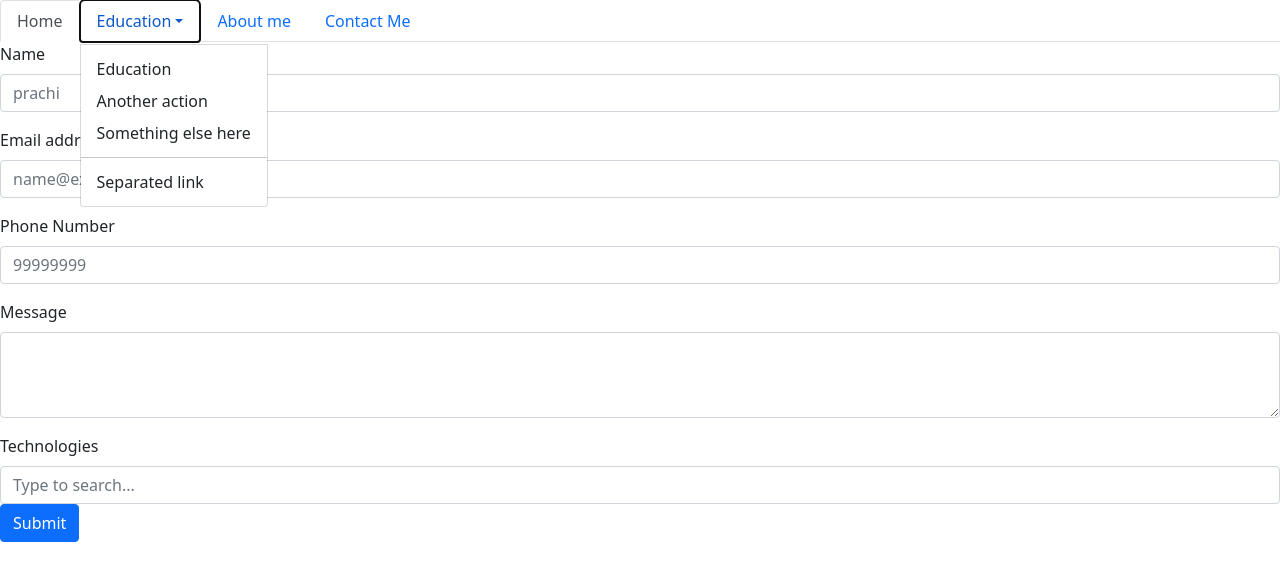
After one commit to prachi0011/Django, a Django app: template prachi/templates/contact.html in a window 1280 px wide, after a click on "Education". The commit adds this page. Shown: the top 581 px of the page. Run offline with Django 4.2, Linux system fonts and the light colour scheme; the template is opened without the code that fills it, so the values that code supplies are empty.

Commit message:
templates and other various html file added

```diff
--- /dev/null
+++ b/prachi/templates/about.html
@@ -0,0 +1,4 @@
+{% extends 'base.html' %}
+
+{% block title %}about Me{% endblock title %}
+{% block body %}Hello, this is Prachi Agrawal About page.{% endblock body %}
--- /dev/null
+++ b/prachi/templates/base.html
@@ -0,0 +1,49 @@
+<!doctype html>
+<html lang="en">
+  <head>
+    <!-- Required meta tags -->
+    <meta charset="utf-8">
+    <meta name="viewport" content="width=device-width, initial-scale=1">
+
+    <!-- Bootstrap CSS -->
+    <link href="https://cdn.jsdelivr.net/npm/bootstrap@5.1.3/dist/css/bootstrap.min.css" rel="stylesheet" integrity="sha384-1BmE4kWBq78iYhFldvKuhfTAU6auU8tT94WrHftjDbrCEXSU1oBoqyl2QvZ6jIW3" crossorigin="anonymous">
+
+    <title>Hello, world!</title>
+    {% block title %}{% endblock title %}
+  </head>
+  <body>
+    <ul class="nav nav-tabs">
+        <li class="nav-item">
+          <a class="nav-link active" aria-current="page" href="/">Home</a>
+        </li>
+        <li class="nav-item dropdown">
+          <a class="nav-link dropdown-toggle" data-bs-toggle="dropdown" href="#" role="button" aria-expanded="false">Education</a>
+          <ul class="dropdown-menu">
+            <li><a class="dropdown-item" href="/education">Education</a></li>
+            <li><a class="dropdown-item" href="#">Another action</a></li>
+            <li><a class="dropdown-item" href="#">Something else here</a></li>
+            <li><hr class="dropdown-divider"></li>
+            <li><a class="dropdown-item" href="#">Separated link</a></li>
+          </ul>
+        </li>
+        <li class="nav-item">
+          <a class="nav-link" href="/about">About me</a>
+        </li>
+        <li class="nav-item">
+            <a class="nav-link" href="contact">Contact Me</a>
+          </li>
+      </ul>
+    {% block body %}{% endblock body %}
+
+    <!-- Optional JavaScript; choose one of the two! -->
+
+    <!-- Option 1: Bootstrap Bundle with Popper -->
+    <script src="https://cdn.jsdelivr.net/npm/bootstrap@5.1.3/dist/js/bootstrap.bundle.min.js" integrity="sha384-ka7Sk0Gln4gmtz2MlQnikT1wXgYsOg+OMhuP+IlRH9sENBO0LRn5q+8nbTov4+1p" crossorigin="anonymous"></script>
+
+    <!-- Option 2: Separate Popper and Bootstrap JS -->
+    <!--
+    <script src="https://cdn.jsdelivr.net/npm/@popperjs/core@2.10.2/dist/umd/popper.min.js" integrity="sha384-7+zCNj/IqJ95wo16oMtfsKbZ9ccEh31eOz1HGyDuCQ6wgnyJNSYdrPa03rtR1zdB" crossorigin="anonymous"></script>
+    <script src="https://cdn.jsdelivr.net/npm/bootstrap@5.1.3/dist/js/bootstrap.min.js" integrity="sha384-QJHtvGhmr9XOIpI6YVutG+2QOK9T+ZnN4kzFN1RtK3zEFEIsxhlmWl5/YESvpZ13" crossorigin="anonymous"></script>
+    -->
+  </body>
+</html>
--- /dev/null
+++ b/prachi/templates/contact.html
@@ -0,0 +1,34 @@
+{% extends 'base.html' %}
+{% comment %}
+{% block title %}Contact{% endblock title %} {% endcomment %}
+{% block body %}
+<form class="conainer" method="post" action="/about">
+    {% csrf_token %}
+    <div class="mb-3">
+        <label for="name" class="form-label">Name</label>
+        <input type="text" class="form-control" id="name" name="name" placeholder="prachi">
+      </div>
+    <div class="mb-3">
+        <label for="exampleFormControlInput1" class="form-label">Email address</label>
+        <input type="email" class="form-control" id="exampleFormControlInput1" name="email" placeholder="name@example.com">
+      </div>
+      <div class="mb-3">
+        <label for="phone" class="form-label">Phone Number</label>
+        <input type="Number" class="form-control" id="phone" name="phone" placeholder="99999999">
+      </div>
+      <div class="mb-3">
+        <label for="message" class="form-label">Message</label>
+        <textarea class="form-control" id="message" rows="3"></textarea>
+      </div>
+      <label for="exampleDataList" class="form-label">Technologies</label>
+<input class="form-control" list="datalistOptions" id="exampleDataList" name="tech" placeholder="Type to search...">
+<datalist id="datalistOptions">
+  <option value="San Francisco">
+  <option value="New York">
+  <option value="Seattle">
+  <option value="Los Angeles">
+  <option value="Chicago">
+</datalist>
+<button type="button" class="btn btn-primary">Submit</button>
+</form>
+{% endblock body %}
```
Also changed, not shown: prachi/home/views.py (+6 -3 lines), prachi/templates/education.html (added, +19 -0 lines), prachi/templates/index.html (+3 -14 lines).
